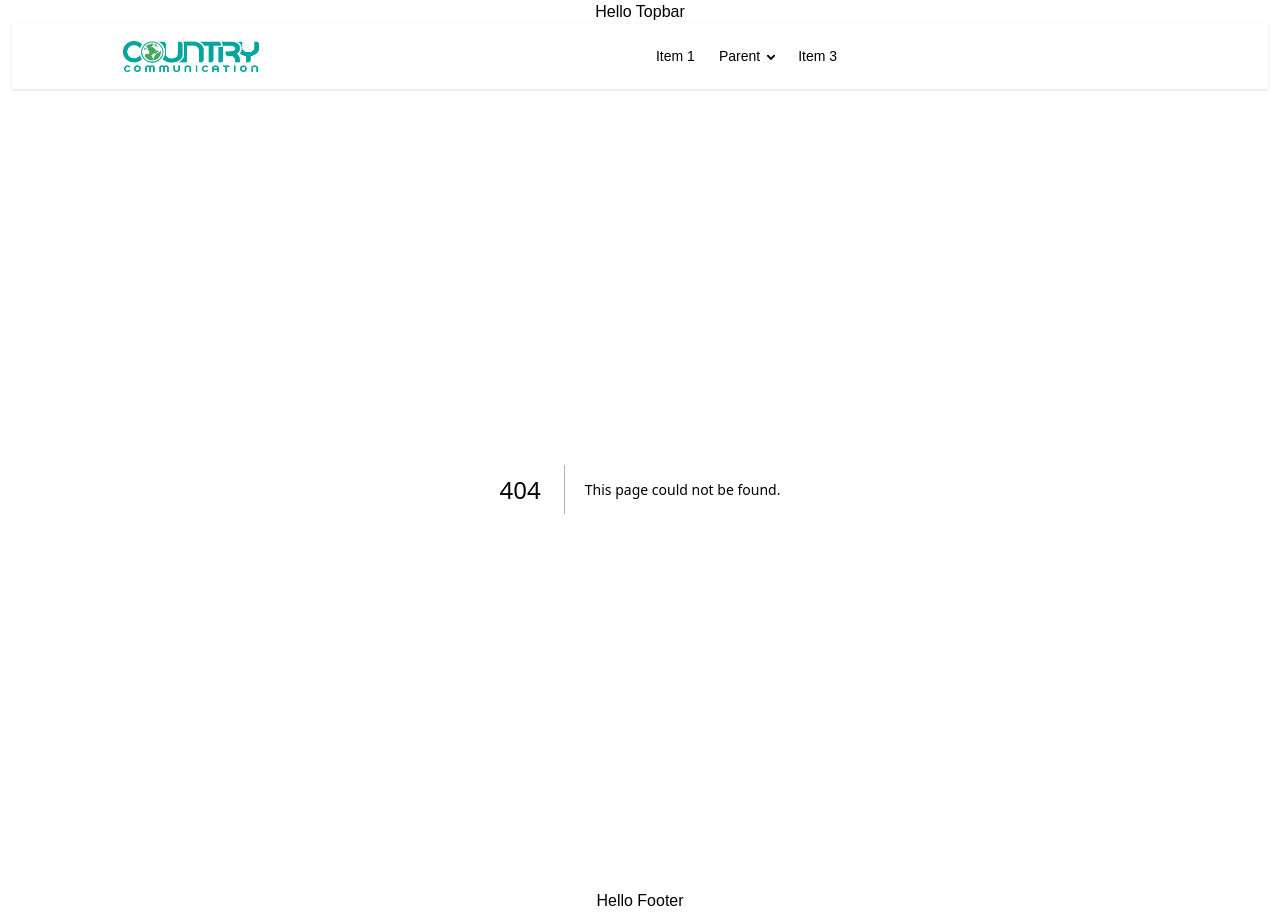
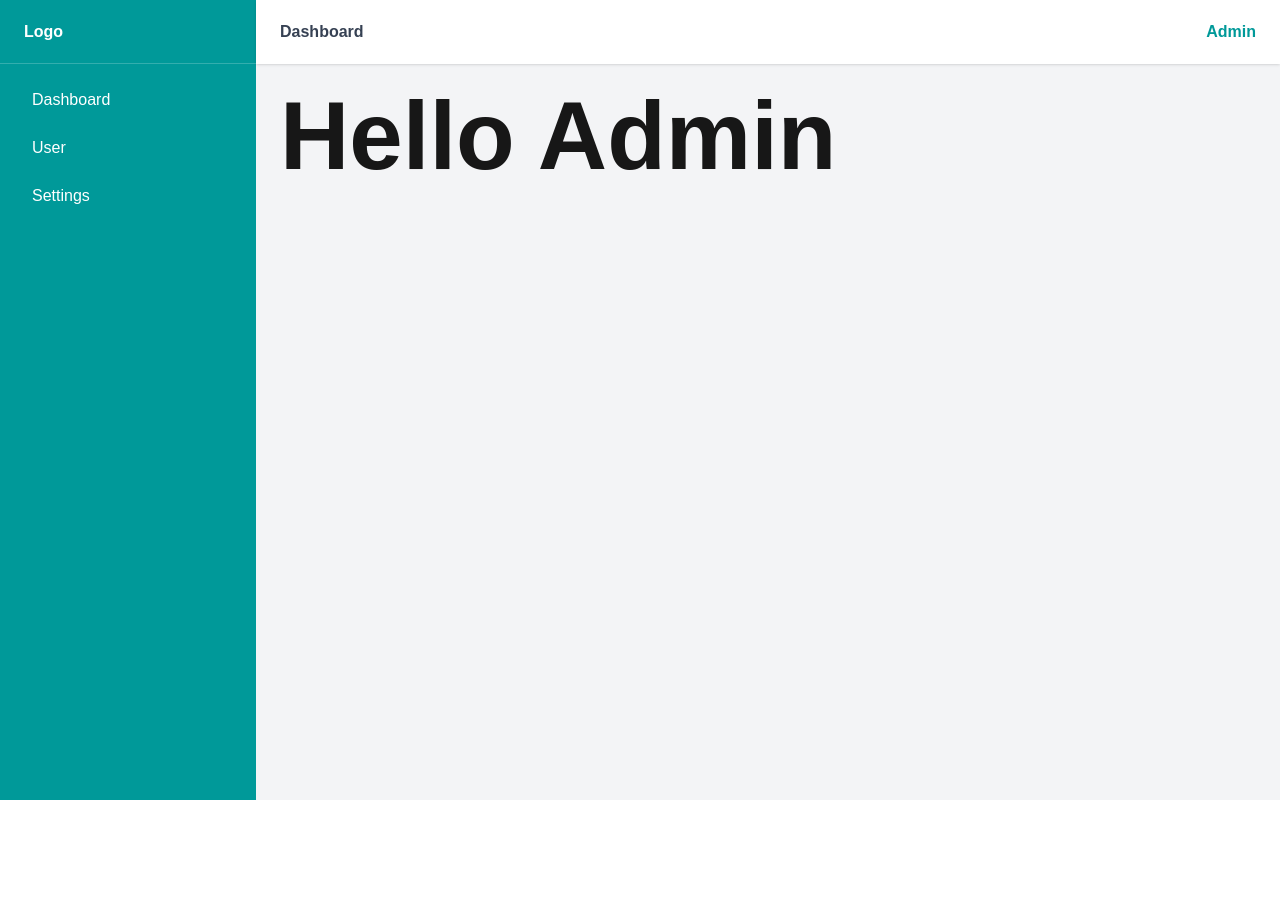
Before and after one commit to forhad1518/country-communication, a Next.js app: page /admin in a window 1280 px wide. Before the commit this address had no page. After the commit the page ends 800 px from the top, so only its background shows below. Built offline with nearby package versions, Linux system fonts and the light colour scheme.

Commit message:
create admin panel and fix sum problem

```diff
--- /dev/null
+++ b/app/(admin)/admin/layout.tsx
@@ -0,0 +1,71 @@
+import "@/app/globals.css"
+export default function AdminLayout({ children }: Readonly<{ children: React.ReactNode }>) {
+    /* Controll Menu */
+    const controllMenu = [
+        { button: "Dashboard", link: "", logoLink: "" },
+        { button: "User", link: "", logoLink: "" },
+        { button: "Settings", link: "", logoLink: "" }
+    ]
+    return (
+        <html lang="en">
+            <body>
+                <div className="h-screen flex overflow-hidden bg-gray-100">
+
+                    {/* Sidebar (Desktop only) */}
+                    <aside className="w-64 bg-[#009999] text-white hidden md:flex flex-col">
+
+                        <div className="h-16 flex items-center px-6 font-bold border-b border-white/20">
+                            Logo
+                        </div>
+
+                        <nav className="flex-1 p-4 space-y-2">
+
+                            {
+                                controllMenu.map(menu => <a key={menu.button} className="block px-4 py-2 rounded hover:bg-[#007777]">
+                                    {menu.button}
+                                </a>)
+                            }
+                        </nav>
+
+                    </aside>
+
+                    {/* Main Area */}
+                    <div className="flex flex-col flex-1 min-h-0">
+
+                        {/* Topbar */}
+                        <header className="h-16 bg-white shadow flex items-center justify-between px-6">
+
+                            <h1 className="font-semibold text-gray-700">
+                                Dashboard
+                            </h1>
+
+                            <div className="text-[#009999] font-semibold">
+                                Admin
+                            </div>
+
+                        </header>
+
+                        {/* Content Scroll */}
+                        <main className="flex-1 overflow-y-auto p-6 pb-20 md:pb-6">
+                            {children}
+                        </main>
+
+                    </div>
+
+                    {/* Bottom Menu (Mobile only) */}
+                    <div className="md:hidden fixed bottom-0 left-0 right-0 bg-white border-t flex justify-around py-2">
+
+                        {
+                            controllMenu.map(menu => <button key={menu.button} className="flex flex-col items-center text-[#009999]">
+                                <span>🏠</span>
+                                <span className="text-xs">{menu.button}</span>
+                            </button>)
+                        }
+
+                    </div>
+
+                </div>
+            </body>
+        </html>
+    );
+}
--- /dev/null
+++ b/app/(admin)/admin/page.tsx
@@ -0,0 +1,7 @@
+export default function AdminHome(){
+    return(
+        <div>
+            <p className="font-bold text-8xl">Hello Admin</p>
+        </div>
+    );
+}
--- a/app/layout.tsx
+++ b/app/(main)/layout.tsx
@@ -1,7 +1,7 @@
 import type { Metadata } from "next";
 import { Roboto } from "next/font/google";
 
-import "./globals.css";
+import "@/app/globals.css";
 import TopBar from "@/components/TopBar";
 import Footer from "@/components/Footer";
 import Navbar from "@/components/Navbar";
--- /dev/null
+++ b/app/(main)/page.tsx
@@ -0,0 +1,30 @@
+import AboutUs from "@/components/AboutUs";
+import Heading1 from "@/components/Heading1";
+import HeroSwiper from "@/components/HeroSwiper";
+import TripleSlider from "@/components/TripleSlider";
+
+
+export default function Home() {
+  return (
+    <main className="mt-4">
+      {/* Hero Section */}
+      <div className="h-[calc(100vh-100px)]">
+        <HeroSwiper />
+      </div>
+      {/* Our Services Section */}
+      <div className="w-10/12 mx-auto">
+        <Heading1 textUnderline={"our"} text={"services"}/>
+        <TripleSlider />
+      </div>
+      {/* About Us Section */}
+      <div className="w-10/12 mx-auto">
+        <Heading1 textUnderline="about" text="us" />
+        <AboutUs/>
+      </div>
+      {/* Our Portfolio  Section*/}
+      <div className="w-10/12 mx-auto">
+        <Heading1 textUnderline="our" text="Portfolio"/>
+      </div>
+    </main>
+  );
+}
--- a/app/page.tsx
+++ b/components/AboutUs.tsx
@@ -1,23 +1,7 @@
-import Heading1 from "@/components/Heading1";
-import HeroSwiper from "@/components/HeroSwiper";
-import TripleSlider from "@/components/TripleSlider";
 import booth from "@/public/images/about_booth.jpg"
-
-export default function Home() {
-  return (
-    <main className="mt-4">
-      {/* Hero Section */}
-      <div className="h-[calc(100vh-100px)]">
-        <HeroSwiper />
-      </div>
-      {/* Our Services Section */}
-      <div className="w-10/12 mx-auto">
-        <Heading1 textUnderline={"our"} text={"services"}/>
-        <TripleSlider />
-      </div>
-      {/* About Us Section */}
-      <div className="w-10/12 mx-auto">
-        <Heading1 textUnderline="about" text="us" />
+import ButtonP from "./button/ButtonP";
+export default function AboutUs(){
+    return(
         <div className="flex flex-col lg:flex-row">
           <div className="lg:w-[50%]">
             <img src={booth.src} alt="" className="w-full rounded-tl-lg rounded-br-lg"/>
@@ -29,9 +13,8 @@ export default function Home() {
               Quas quaerat libero, consequuntur reprehenderit optio unde natus voluptatem dolore corrupti nulla vero recusandae. Voluptates animi quisquam, cupiditate excepturi iusto atque, explicabo molestiae ipsam corporis unde eius. Voluptate, sit fuga!
               Autem, officiis. Repellendus nesciunt debitis doloremque facilis laborum ad nisi voluptates libero ut necessitatibus iusto ducimus, cum autem officia optio, ex eos! Exercitationem voluptate consectetur facilis excepturi accusamus architecto odit.
             </p>
+            <ButtonP bText="About Us"/>
           </div>
         </div>
-      </div>
-    </main>
-  );
+    );
 }
--- /dev/null
+++ b/components/button/ButtonP.tsx
@@ -0,0 +1,12 @@
+type buttonType = {
+    bText: string
+}
+function ButtonP({bText}: buttonType){
+    return(
+        <div>
+            <button className="uppercase p-3 px-4 bg-[#009999] text-white font-bold rounded mt-3">{bText}</button>
+        </div>
+    );
+}
+
+export default ButtonP;
```
